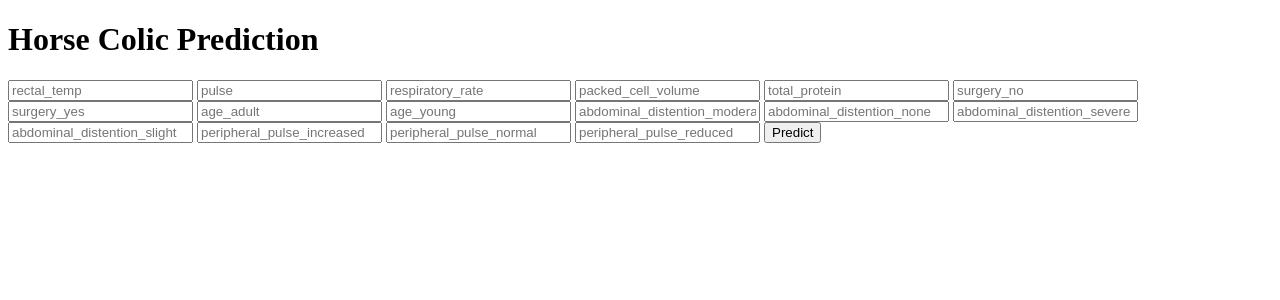
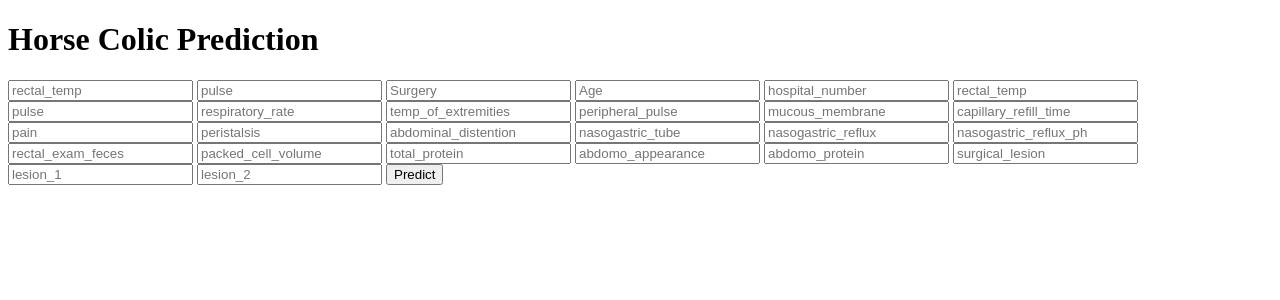
Before and after one commit to gilangvperdana/Flask_HorseColic, a Flask app: page / in a window 1280 px wide. Shown: the top 300 px of the page. Run offline with Flask 2, Linux system fonts and the light colour scheme; parts of the project's set-up code (start-up, migrations or seed data) failed here and were passed over.

Commit message:
update to our needs

```diff
--- a/templates/index.html
+++ b/templates/index.html
@@ -18,22 +18,36 @@
     <form action="{{ url_for('predict')}}"method="post">
     	<input type="text" name="rectal_temp" placeholder="rectal_temp" required="required" />
         <input type="text" name="pulse" placeholder="pulse" required="required" />
-		<input type="text" name="respiratory_rate" placeholder="respiratory_rate" required="required" />
-		<input type="text" name="packed_cell_volume" placeholder="packed_cell_volume" required="required" />
+		<input type="text" name="Surgery" placeholder="Surgery" required="required" />
+		<input type="text" name="Age" placeholder="Age" required="required" />
 
-    <input type="text" name="total_protein" placeholder="total_protein" required="required" />
-    <input type="text" name="surgery_no" placeholder="surgery_no" required="required" />
-    <input type="text" name="surgery_yes" placeholder="surgery_yes" required="required" />
-    <input type="text" name="age_adult" placeholder="age_adult" required="required" />
-    <input type="text" name="age_young" placeholder="age_young" required="required" />
-    <input type="text" name="abdominal_distention_moderate" placeholder="abdominal_distention_moderate" required="required" />
-    <input type="text" name="abdominal_distention_none" placeholder="abdominal_distention_none" required="required" />
-    <input type="text" name="abdominal_distention_severe" placeholder="abdominal_distention_severe" required="required" />
-    <input type="text" name="abdominal_distention_slight" placeholder="abdominal_distention_slight" required="required" />
+    <input type="text" name="Hospital Number" placeholder="hospital_number" required="required" />
+    <input type="text" name="Rectal Temperature" placeholder="rectal_temp" required="required" />
+    <input type="text" name="Pulse" placeholder="pulse" required="required" />
+    <input type="text" name="Respiratory Rate" placeholder="respiratory_rate" required="required" />
+    <input type="text" name="Temp of Extremities" placeholder="temp_of_extremities" required="required" />
+    <input type="text" name="Peripheral Pulse" placeholder="peripheral_pulse" required="required" />
+    <input type="text" name="Mucos Membrane" placeholder="mucous_membrane" required="required" />
+    <input type="text" name="Capillary Refill Time" placeholder="capillary_refill_time" required="required" />
+    <input type="text" name="Pain" placeholder="pain" required="required" />
 
-    <input type="text" name="peripheral_pulse_increased" placeholder="peripheral_pulse_increased" required="required" />
-    <input type="text" name="peripheral_pulse_normal" placeholder="peripheral_pulse_normal" required="required" />
-    <input type="text" name="peripheral_pulse_reduced" placeholder="peripheral_pulse_reduced" required="required" />
+    <input type="text" name="Peristalsis" placeholder="peristalsis" required="required" />
+    <input type="text" name="Abdominal Distention" placeholder="abdominal_distention" required="required" />
+    <input type="text" name="Nasogastric Tube" placeholder="nasogastric_tube" required="required" />
+
+    <input type="text" name="Nasogastric Reflux" placeholder="nasogastric_reflux" required="required" />
+    <input type="text" name="Nasogastric Reflux PH" placeholder="nasogastric_reflux_ph" required="required" />
+    <input type="text" name="Rectal Exam Feces" placeholder="rectal_exam_feces" required="required" />
+
+    <input type="text" name="Packed Cell Volume" placeholder="packed_cell_volume" required="required" />
+    <input type="text" name="Total Protein" placeholder="total_protein" required="required" />
+    <input type="text" name="Abdomo Appearance" placeholder="abdomo_appearance" required="required" />
+    <input type="text" name="Abdomo Protein" placeholder="abdomo_protein" required="required" />
+
+    <input type="text" name="Surgical Lesion" placeholder="surgical_lesion" required="required" />
+    <input type="text" name="Lesion 2" placeholder="lesion_1" required="required" />
+    <input type="text" name="Lesion 2" placeholder="lesion_2" required="required" />
+
 
         <button type="submit" class="btn btn-primary btn-block btn-large">Predict</button>
     </form>
```
